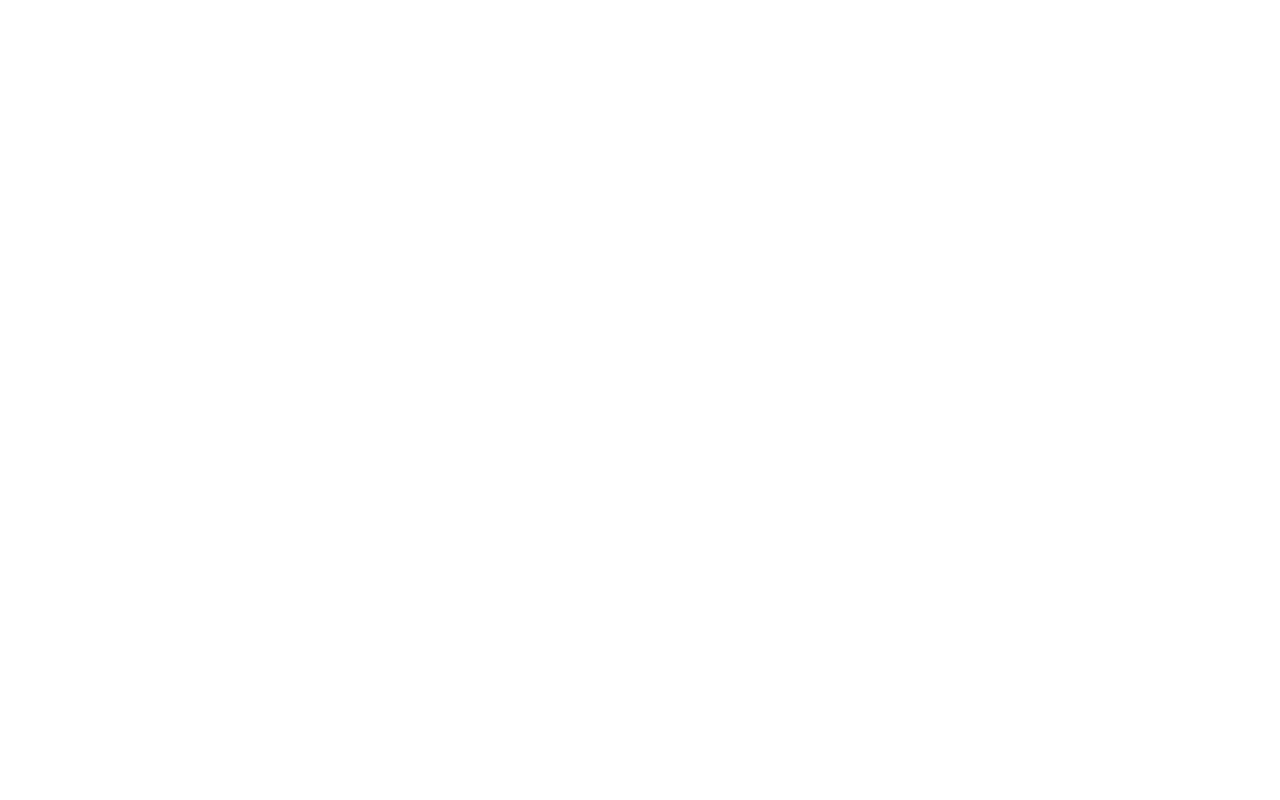
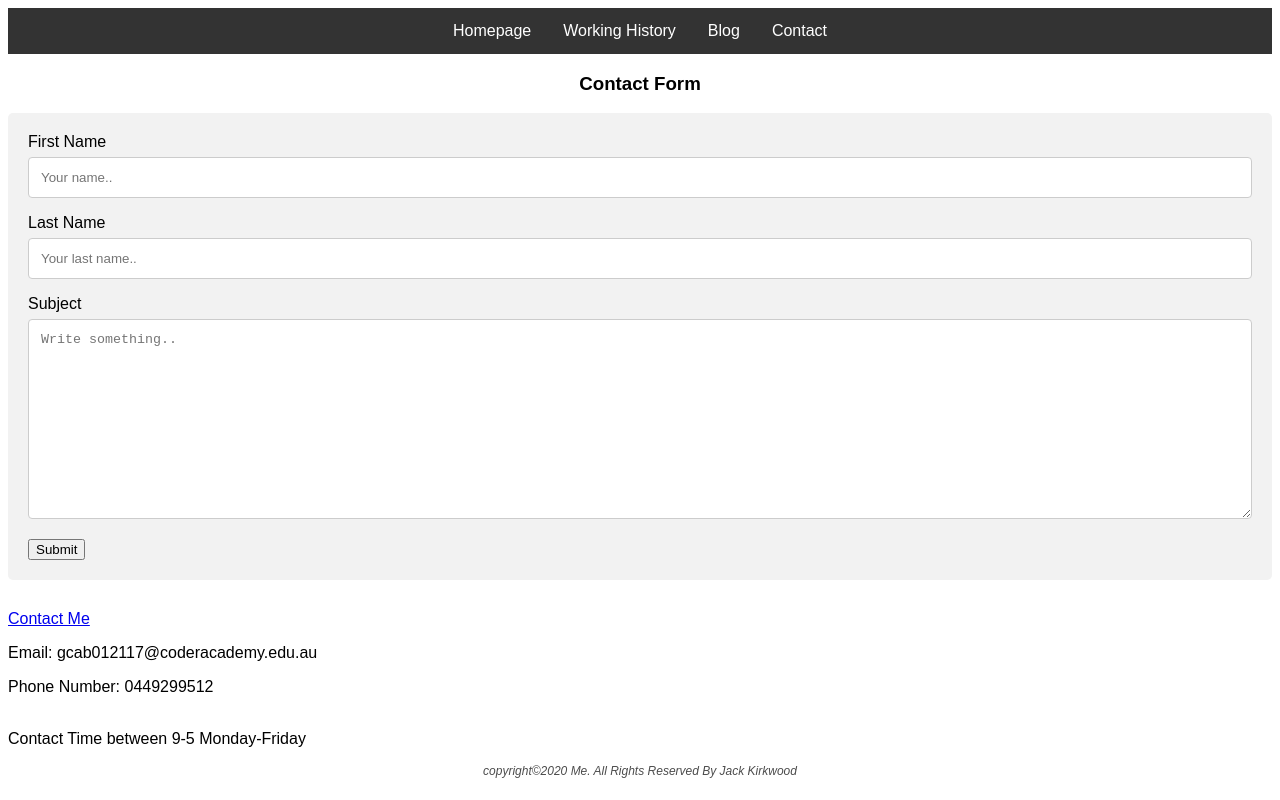
Before and after one commit to jkirky82/portfolio, a plain HTML site: page html/contact.html in a window 1280 px wide. Drawn offline with Linux system fonts and the light colour scheme.

Commit message:
added a contact form and header and footer to contact page

```diff
--- /dev/null
+++ b/css/contact.scss
@@ -0,0 +1,30 @@
+@import "parcials/navbar.scss";
+@import "parcials/footer.scss";
+
+body {font-family: Arial, Helvetica, sans-serif;}
+* {box-sizing: border-box;}
+
+input[type=text], select, textarea {
+  width: 100%;
+  padding: 12px;
+  border: 1px solid #ccc;
+  border-radius: 4px;
+  box-sizing: border-box;
+  margin-top: 6px;
+  margin-bottom: 16px;
+  resize: vertical;
+}
+
+
+input[type=submit]:hover {
+  background-color: #45a049;
+}
+
+.container {
+  border-radius: 5px;
+  background-color: #f2f2f2;
+  padding: 20px;
+}
+h3{
+  text-align: center;
+}
--- a/html/contact.html
+++ b/html/contact.html
@@ -6,8 +6,42 @@
     <meta http-equiv="X-UA-Compatible" content="IE=edge">
     <meta name="viewport" content="width=device-width, initial-scale=1.0">
     <title>Document</title>
+    <link rel="stylesheet" href="../css/contact.css">
 </head>
 <body>
+  <nav>
+    <div class="flex-container">
 
+        <a href="index.html">Homepage</a>
+        <a href="history.html">Working History</a>
+        <a href="blog.html">Blog</a>
+        <a href="contact.html">Contact</a>
+    </div>
+</nav>
+    <h3>Contact Form</h3>
+
+<div class="container">
+  <form action="/action_page.php">
+    <label for="fname">First Name</label><br>
+    <input type="text" id="fname" name="firstname" placeholder="Your name.."><br>
+
+    <label for="lname">Last Name</label><br>
+    <input type="text" id="lname" name="lastname" placeholder="Your last name.."><br>
+
+    <label for="subject">Subject</label><br>
+    <textarea id="subject" name="subject" placeholder="Write something.." style="height:200px"></textarea><br>
+
+    <input type="submit" value="Submit">
+  </form>
+</div>
+<footer>
+  <div class = contact>
+      <a href="contact.html"> Contact Me</a>
+      <p>Email: gcab012117@coderacademy.edu.au</p>
+      <p>Phone Number: 0449299512</p>
+      <p><br> Contact Time between 9-5 Monday-Friday</p>
+  </div>
+  <p id="copyright"><em>copyright©2020 Me. All Rights Reserved By Jack Kirkwood</em></p>
+</footer>
 </body>
 </html>
```
Also changed, not shown: css/contact.css (added), 1 other file.
